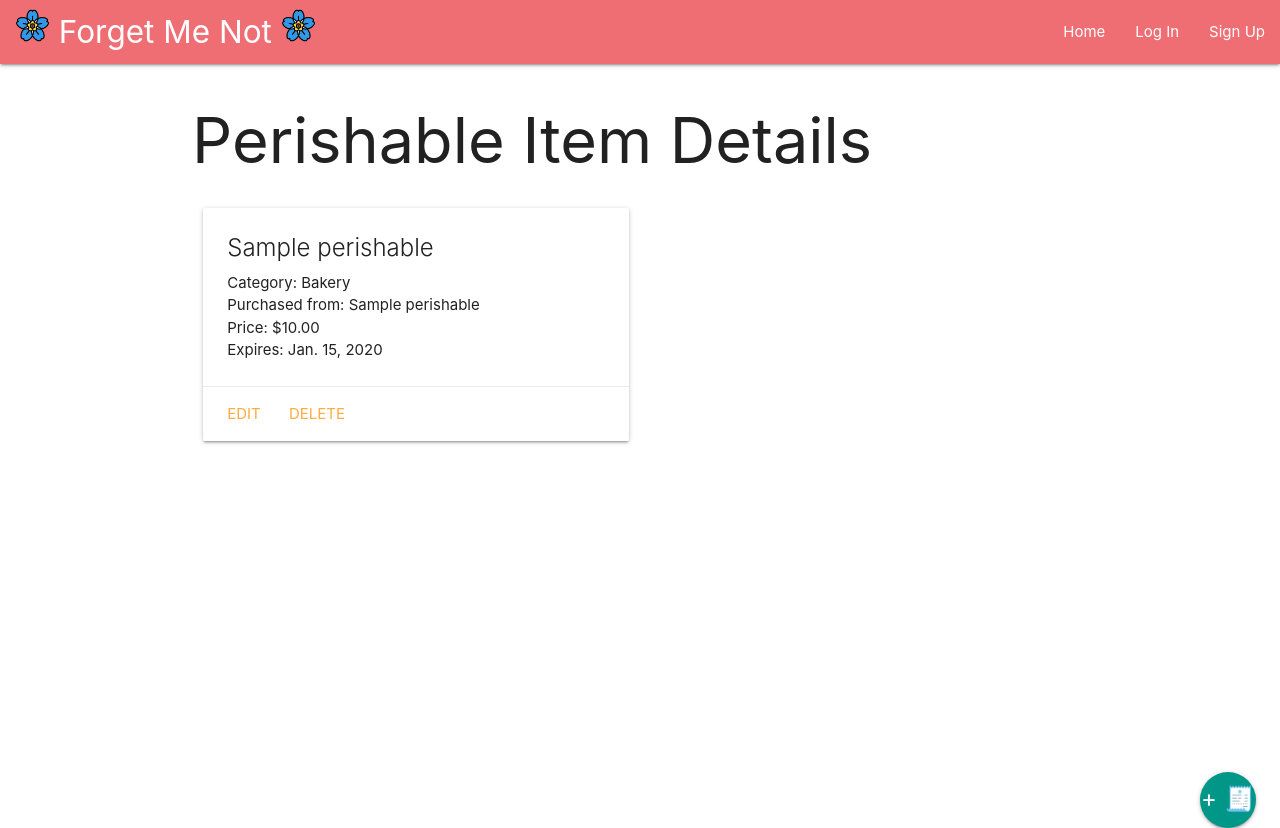
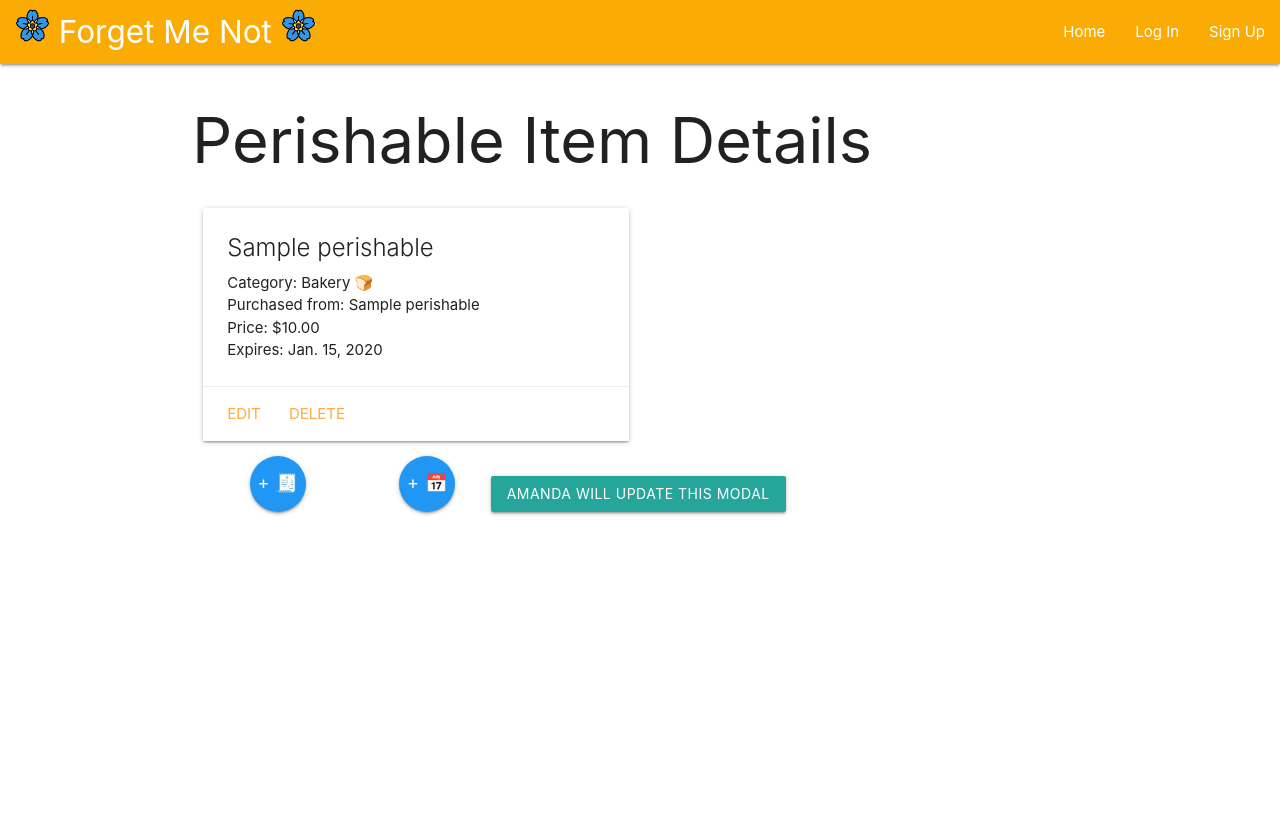
Before and after one commit to drejmin/Fridge-Item-Tracker, a Django app: page /perishables/1/ in a window 1280 px wide. After the commit the page ends 515 px from the top, so only its background shows below. Run offline with Django 4.2, Linux system fonts and the light colour scheme; tables that the repository leaves empty hold one stand-in row (values such as "Sample post"); some libraries are stand-ins or nearby versions.

Commit message:
updates perishables details and begins modal refactor for adding a reminder

```diff
--- a/cool_app/fridge_app/models.py
+++ b/cool_app/fridge_app/models.py
@@ -7,13 +7,22 @@ from django.forms import DateInput
 
 # Perishable Constants
 PERISHABLE_CATEGORIES = (
-            ('B', 'Bakery'),
-            ('D', 'Dairy'),
-            ('E', 'Eggs'),
-            ('M', 'Meat and Seafood'),
-            ('P', 'Produce'),
-            ('O', 'Other'),
+    ("B", "Bakery 🍞"),
+    ("D", "Dairy 🥛"),
+    ("E", "Eggs 🐔"),
+    ("M", "Meat and Seafood 🍖"),
+    ("P", "Produce 🥦"),
+    ("O", "Other 🍕"),
 )
+
+PERISHABLE_CATEGORIES_EMOJIS = {
+    'B': '🍞',
+    'D': '🥛',
+    'E': '🐔',
+    'M': '🍖',
+    'P': '🥦',
+    'O': '🍕',
+}
 
 
 # Reminder Constants
@@ -111,9 +120,8 @@ class Perishable(models.Model):
     )
     store_name = models.CharField(max_length=50)
     category = models.CharField(
-        max_length=2,
-        choices=PERISHABLE_CATEGORIES,
-            default='P'
+        max_length=1,
+        choices= PERISHABLE_CATEGORIES,
     )
     price = models.DecimalField(
         'Total',
@@ -133,3 +141,6 @@ class Perishable(models.Model):
 
     def __str__(self):
         return f'{self.name} ({self.id})'
+
+    def get_emoji(self):
+        return PERISHABLE_CATEGORIES_EMOJIS[self.category]
--- a/cool_app/fridge_app/static/css/style.css
+++ b/cool_app/fridge_app/static/css/style.css
@@ -1,14 +1,4 @@
-body {
-  display: flex;
-  min-height: 100vh;
-  flex-direction: column;
+.primary-color,
+.primary-color.lighten-5 {
+  background-color: #faac04 !important;
 }
-
-main {
-  flex: 1 0 auto;
-}
-
-footer.page-footer {
-  padding-top: 0;
-  text-align: right;
-}
--- a/cool_app/fridge_app/templates/base.html
+++ b/cool_app/fridge_app/templates/base.html
@@ -11,6 +11,7 @@
     <link href="https://fonts.googleapis.com/icon?family=Material+Icons" rel="stylesheet">
     <script src="https://code.jquery.com/jquery-3.2.1.min.js"></script>
     <script src="https://cdnjs.cloudflare.com/ajax/libs/materialize/1.0.0/js/materialize.min.js"></script>
+    <link rel="stylesheet" href="{% static './css/style.css' %}">
     <script>
         // var options = {
         //         edge: 'left', // Choose the horizontal origin
@@ -29,7 +30,7 @@
 </head>
 <body>
     <header class="navbar-fixed">
-        <nav>
+        <nav class="primary-color">
             <div class ="nav-wrapper">
 
                 <a href="{% url 'home' %}" class="brand-logo"><img style="margin-left:15px" height="35px" src="{% static 'forgetmenot_flower.png' %}" alt="Forget Me Not Logo"> Forget Me Not <img height="35px" src="{% static 'forgetmenot_flower.png' %}" alt="Forget Me Not Logo"></a>
--- a/cool_app/fridge_app/templates/fridge_app/perishable_detail.html
+++ b/cool_app/fridge_app/templates/fridge_app/perishable_detail.html
@@ -21,6 +21,39 @@
     </div>
   </div>
 </div>
-<div><a class="btn-floating btn-large halfway-fab waves-effect waves-light teal" style="font-size: x-large;"
-    href="{% url 'receipt_create' %}">+ 🧾 </a></div>
+
+<div class="row">
+  <div class="col s2">
+    <div class="card">
+    <div><a class="btn-floating btn-large halfway-fab waves-effect waves-light blue" style="font-size: large;"
+         href="{% url 'receipt_create' %}">+ 🧾 </a></div>
+        </div>
+      </div>
+
+
+  <!-- Modal Trigger -->
+  <a class="waves-effect waves-light btn modal-trigger" href="#modal1">AMANDA WILL UPDATE THIS MODAL</a>
+
+  <!-- Modal Structure -->
+  <div id="modal1" class="modal">
+    <div class="modal-content">
+      <h4>Modal Header</h4>
+      <p>A bunch of text</p>
+    </div>
+    <div class="modal-footer">
+      <a href="#!" class="modal-close waves-effect waves-green btn-flat">Agree</a>
+    </div>
+  </div>
+
+
+
+  <div class="col s2">
+    <div class="card">
+      <div><a class="btn-floating btn-large halfway-fab waves-effect waves-light blue" style="font-size: large;"
+          href="{% url 'reminders_create' %}">+ 📅 </a></div>
+    </div>
+  </div>
+</div>
+
+
 {% endblock %}
--- a/cool_app/fridge_app/templates/fridge_app/perishable_form.html
+++ b/cool_app/fridge_app/templates/fridge_app/perishable_form.html
@@ -17,6 +17,7 @@
     <input type="submit" value="Submit" class="btn">
   </form>
 
+
 <script>
   const dateEl = document.getElementById('id_expiration');
   // M is Materialize's global variable
--- a/cool_app/fridge_app/templates/fridge_app/perishable_list.html
+++ b/cool_app/fridge_app/templates/fridge_app/perishable_list.html
@@ -7,7 +7,7 @@
   <a href="{% url 'perishables_detail' perishable.id %}">
     <div class="card">
         <div class="card-content">
-            <span class="card-title">{{ perishable.name }}</span>
+            <span class="card-title"> {{ perishable.name }} {{ perishable.get_emoji }}</span>
         </div>
     </div>
   </a>
--- a/cool_app/fridge_app/templates/home.html
+++ b/cool_app/fridge_app/templates/home.html
@@ -1,6 +1,6 @@
 {% extends 'base.html' %}
 {% block content %}
 
-<h1>Home</h1>
-
+<h3></h3>
+<img src="static/open.PNG" alt="fridge_open">
 {% endblock %}
```
Also changed, not shown: cool_app/fridge_app/migrations/0020_alter_perishable_category.py (added), cool_app/fridge_app/migrations/0021_alter_perishable_category.py (added), cool_app/fridge_app/migrations/0022_alter_perishable_category.py (added), cool_app/fridge_app/static/close.PNG (added), cool_app/fridge_app/static/open.PNG (added).
